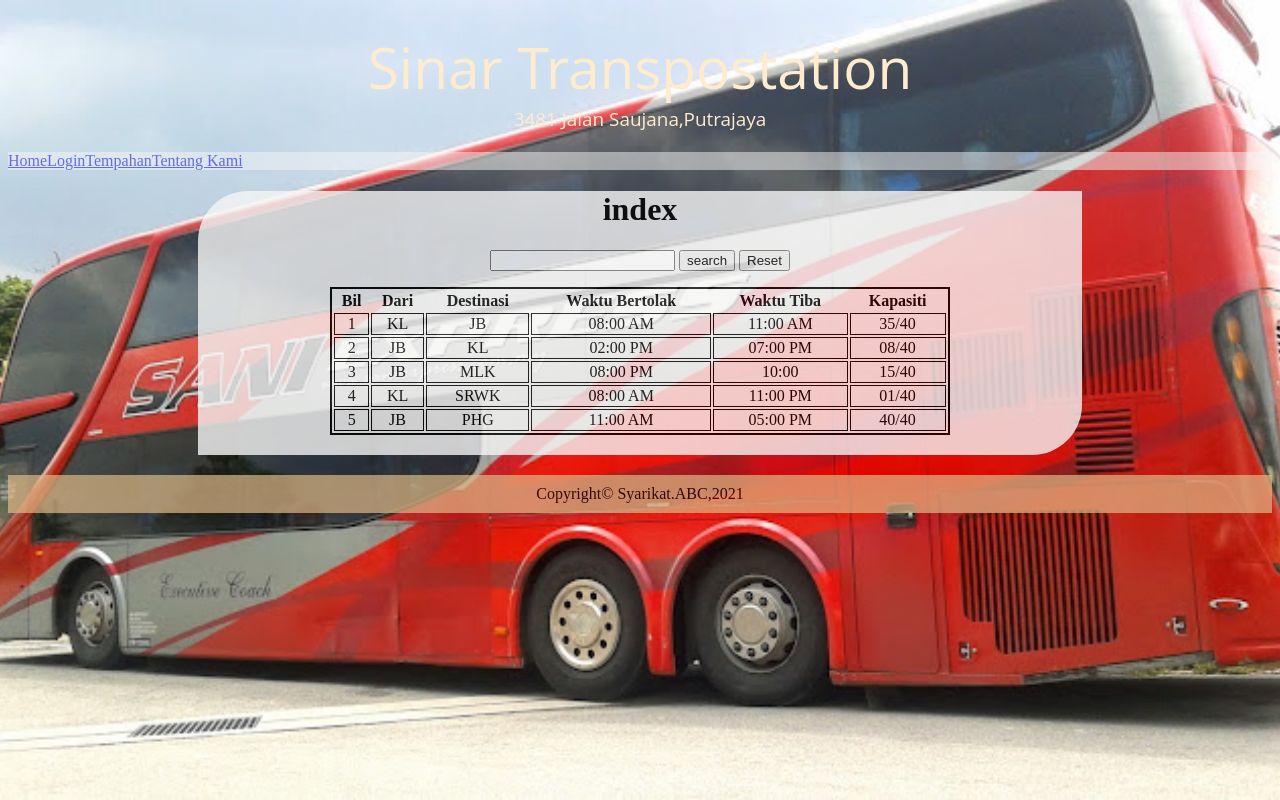
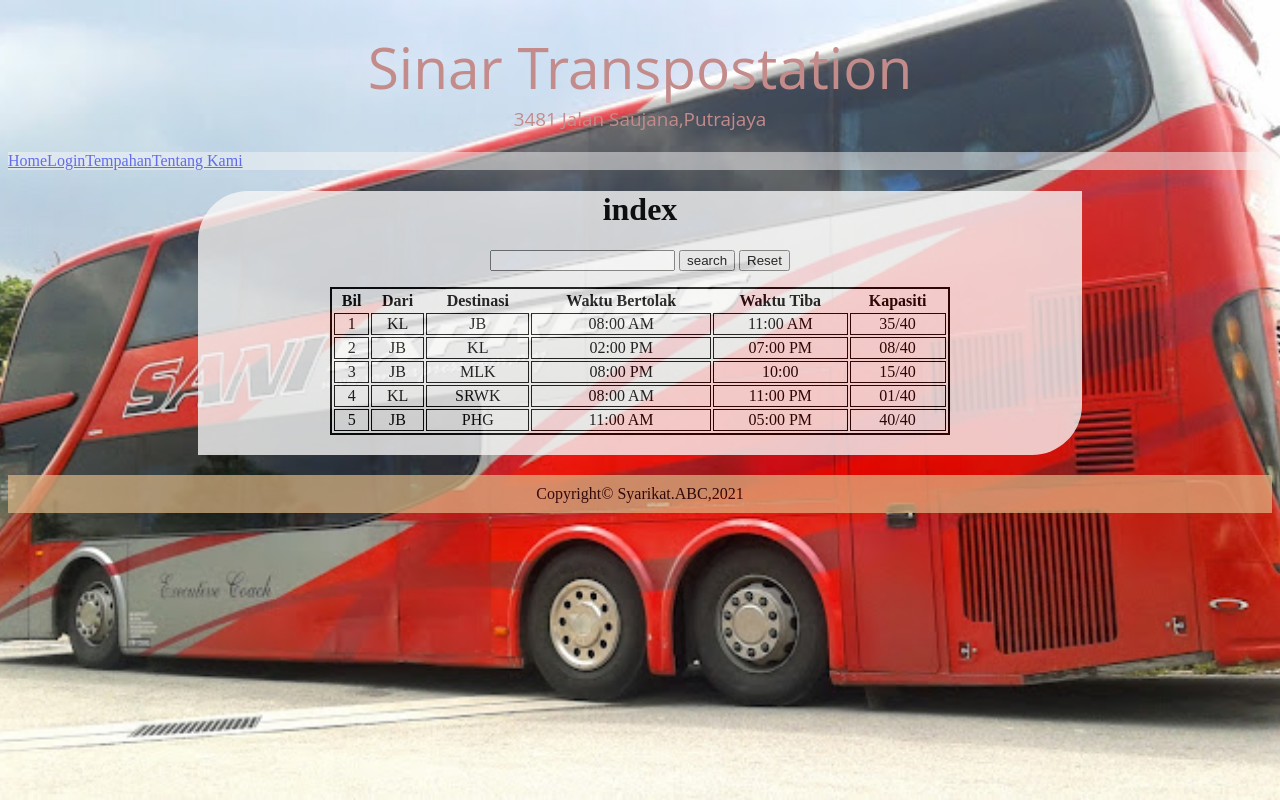
Before and after one commit to nfariesyanabiela/latih_tubi_2, a plain HTML site: page index.html in a window 1280 px wide. Drawn offline with Linux system fonts and the light colour scheme.

Commit message:
Update index.html

```diff
--- a/index.html
+++ b/index.html
@@ -10,7 +10,7 @@
         margin: auto;
         padding: 20px;
         text-align: center;
-        color: blanchedalmond;
+        color: rgb(196,139,139);
         font-family: "open sans","Helvetica neve","Helvetica,Arial. sans-serif";
         text-shadow: 0 0 5px #FF0000,0,0 5px #0000FF;
       }
```
